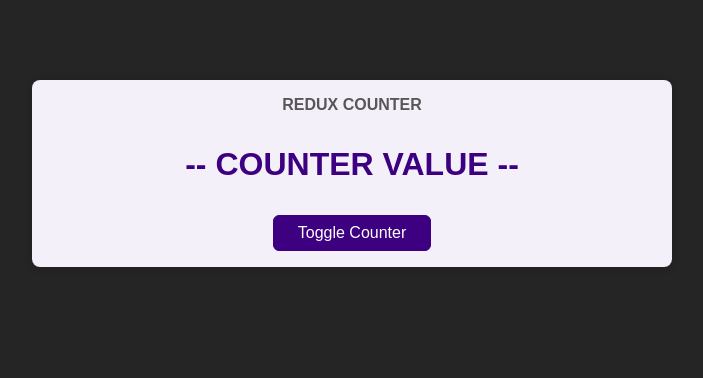
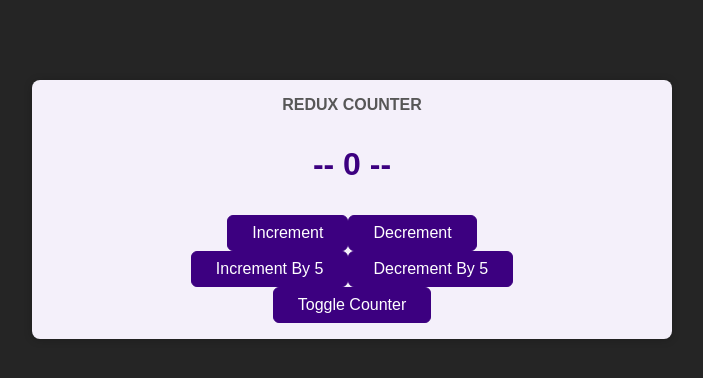
Before and after one commit to zydnwz/Expense-tracker-react, a React (Create React App) app: page / in a window 1280 px wide. Shown: the top 378 px of the page, without its empty margins (288-991 px from the left). Built offline with nearby package versions, Linux system fonts and the light colour scheme.

Commit message:
Subscribing and Dispatching Actions

```diff
--- a/src/components/Counter.js
+++ b/src/components/Counter.js
@@ -1,12 +1,40 @@
-import classes from './Counter.module.css';
+import { useSelector, useDispatch } from "react-redux";
+import classes from "./Counter.module.css";
 
 const Counter = () => {
+  const counter = useSelector((state) => state.counter);
+  const dispatch = useDispatch();
+
+  const incrementHandler = () => {
+    dispatch({ type: "INCREMENT" });
+  };
+
+  const decrementHandler = () => {
+    dispatch({ type: "DECREMENT" });
+  };
+
+  const incrementBy5Handler = () => {
+    dispatch({ type: "INCREMENTBY5" });
+  };
+
+  const decrementBy5Handler = () => {
+    dispatch({ type: "DECREMENTBY5" });
+  };
+
   const toggleCounterHandler = () => {};
 
   return (
     <main className={classes.counter}>
       <h1>Redux Counter</h1>
-      <div className={classes.value}>-- COUNTER VALUE --</div>
+      <div className={classes.value}>-- {counter} --</div>
+      <div>
+        <button onClick={incrementHandler}>Increment</button>
+        <button onClick={decrementHandler}>Decrement</button>
+      </div>
+      <div>
+        <button onClick={incrementBy5Handler}>Increment By 5</button>
+        <button onClick={decrementBy5Handler}>Decrement By 5</button>
+      </div>
       <button onClick={toggleCounterHandler}>Toggle Counter</button>
     </main>
   );
--- a/src/index.js
+++ b/src/index.js
@@ -1,8 +1,14 @@
-import React from 'react';
-import ReactDOM from 'react-dom/client';
+import React from "react";
+import ReactDOM from "react-dom/client";
+import { Provider } from "react-redux";
 
-import './index.css';
-import App from './App';
+import "./index.css";
+import App from "./App";
+import store from "./store/index";
 
-const root = ReactDOM.createRoot(document.getElementById('root'));
-root.render(<App />);
+const root = ReactDOM.createRoot(document.getElementById("root"));
+root.render(
+  <Provider store={store}>
+    <App />
+  </Provider>
+);
--- a/src/store/index.js
+++ b/src/store/index.js
@@ -1,21 +1,33 @@
-import { crearteStore } from "redux";
+import { createStore } from "redux";
 
 const counterReducer = (state = { counter: 0 }, action) => {
-  if (action.type === "INCREMENTBY2") {
+  if (action.type === "INCREMENT") {
     return {
       counter: state.counter + 2,
     };
   }
 
-  if (action.type === "DECREMENTBY2") {
+  if (action.type === "DECREMENT") {
     return {
       counter: state.counter - 2,
+    };
+  }
+
+  if (action.type === "INCREMENTBY5") {
+    return {
+      counter: state.counter + 5,
+    };
+  }
+
+  if (action.type === "DECREMENTBY5") {
+    return {
+      counter: state.counter - 5,
     };
   }
 
   return state;
 };
 
-const store = crearteStore(counterReducer);
+const store = createStore(counterReducer);
 
 export default store;
```
Also changed, not shown: src/components/Header.js (line endings or trailing spaces).
